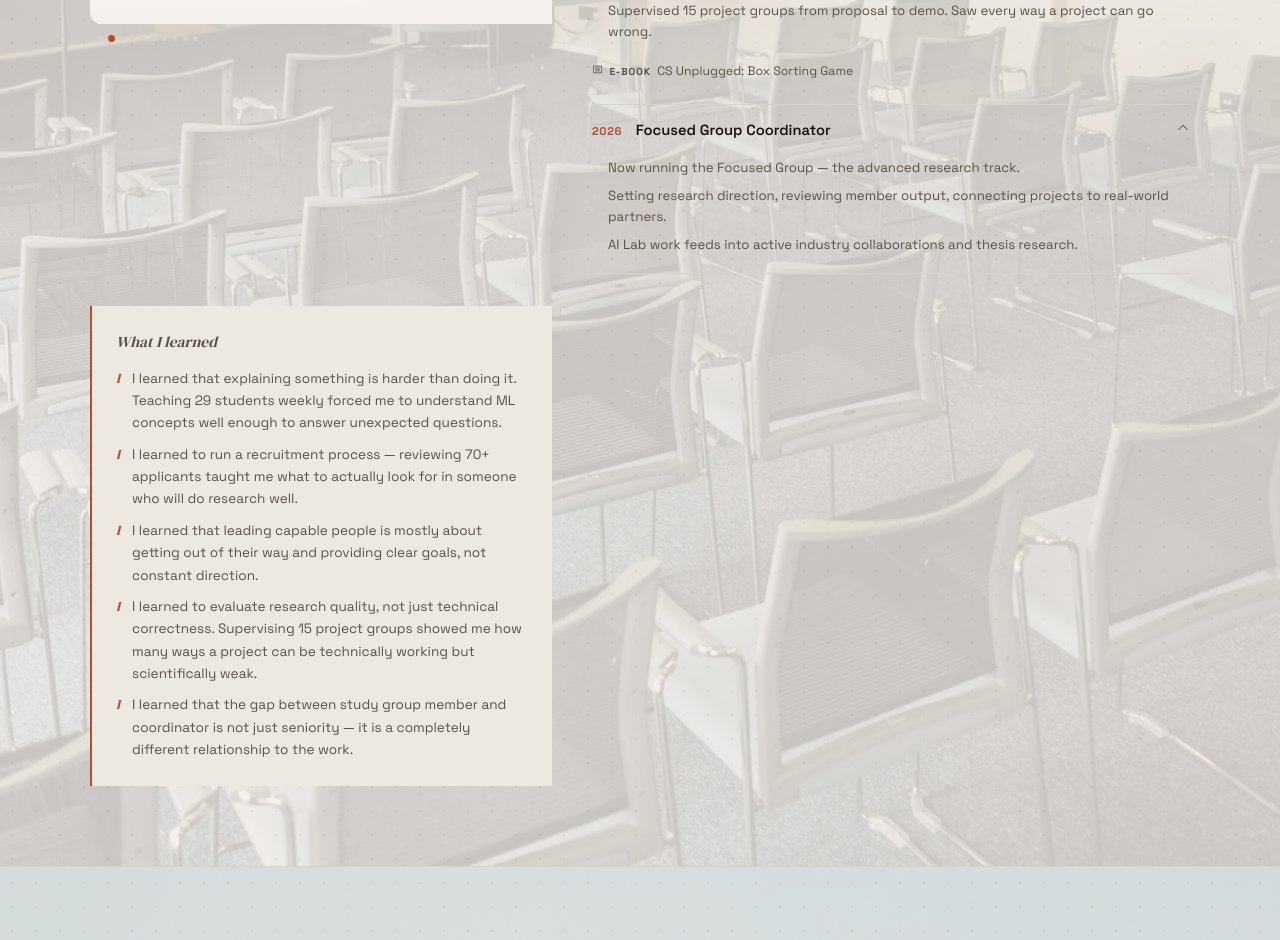
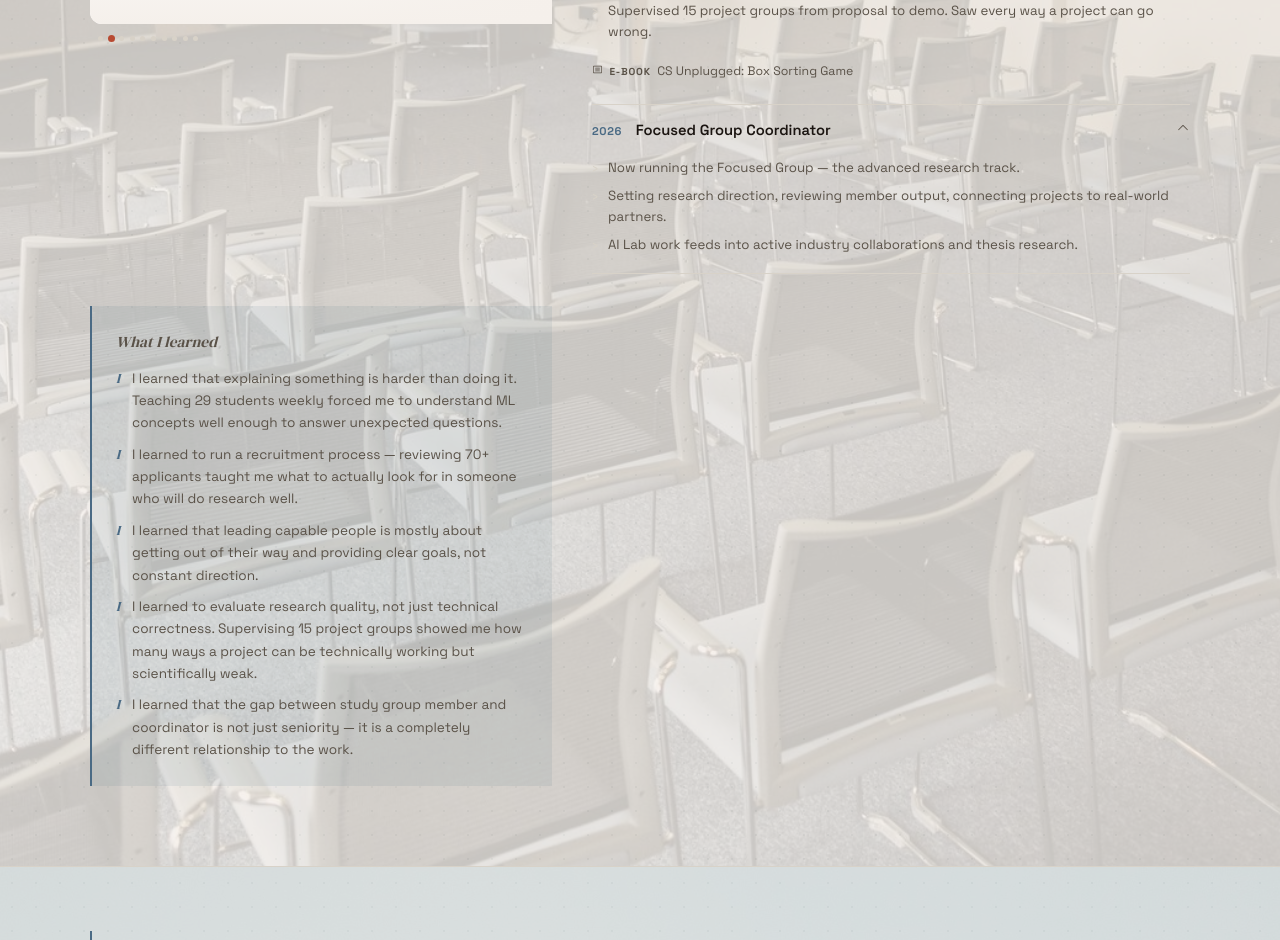
Before and after one commit to Liamours/portofolio-app, a Nuxt app: page / in a window 1280 px wide. Shown: the part 1937-2877 px from the top of the page. Built offline with nearby package versions, Linux system fonts and the light colour scheme.

Commit message:
Add accent-info (slate blue) for structural elements: section titles, milestone years, reflections

```diff
--- a/app/assets/css/main.css
+++ b/app/assets/css/main.css
@@ -11,6 +11,8 @@
   --accent-2:       #C9573F;
   --accent-1-sub:   rgba(201, 87, 63, 0.10);
   --accent-2-sub:   rgba(201, 87, 63, 0.10);
+  --accent-info:    #5A7A96;
+  --accent-info-sub: rgba(90, 122, 150, 0.12);
 }
 
 /* ─── Light theme ──────────────────────────────────── */
@@ -26,6 +28,8 @@ html.light {
   --accent-2:       #B84A32;
   --accent-1-sub:   rgba(184, 74, 50, 0.08);
   --accent-2-sub:   rgba(184, 74, 50, 0.08);
+  --accent-info:    #4A6A84;
+  --accent-info-sub: rgba(74, 106, 132, 0.10);
 }
 
 /* ─── Theme transition ─────────────────────────────── */
--- a/app/components/sections/JourneysSection.vue
+++ b/app/components/sections/JourneysSection.vue
@@ -327,7 +327,7 @@ const switchJourney = (i: number) => { activeIdx.value = i }
 .milestone-year {
   font-size: 0.7rem;
   font-weight: 700;
-  color: var(--accent-1);
+  color: var(--accent-info);
   letter-spacing: 0.06em;
   flex-shrink: 0;
   min-width: 28px;
@@ -395,8 +395,8 @@ const switchJourney = (i: number) => { activeIdx.value = i }
 .reflection-block {
   margin-top: 2rem;
   padding: 1.5rem;
-  background: var(--surface-2);
-  border-left: 2px solid var(--accent-1);
+  background: var(--accent-info-sub);
+  border-left: 2px solid var(--accent-info);
 }
 
 .reflection-label {
@@ -428,7 +428,7 @@ const switchJourney = (i: number) => { activeIdx.value = i }
   content: 'I';
   position: absolute;
   left: 0;
-  color: var(--accent-1);
+  color: var(--accent-info);
   font-family: 'DM Serif Display', Georgia, serif;
   font-style: italic;
   font-size: 0.85rem;
--- a/app/pages/index.vue
+++ b/app/pages/index.vue
@@ -40,6 +40,8 @@
   color: var(--text);
   margin-bottom: 2rem;
   letter-spacing: -0.01em;
+  padding-left: 0.75rem;
+  border-left: 2px solid var(--accent-info);
 }
 
 /* ── Section backgrounds ── */
```
